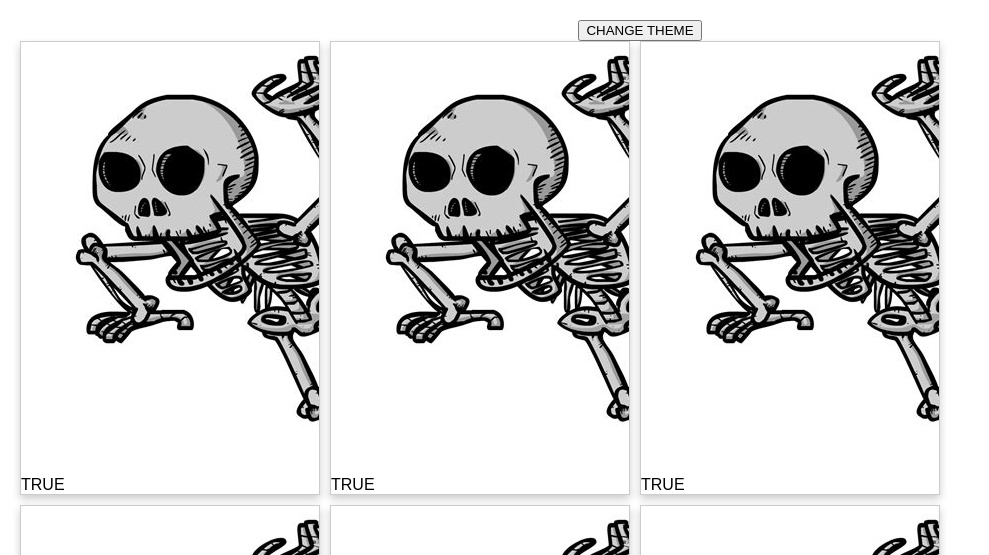
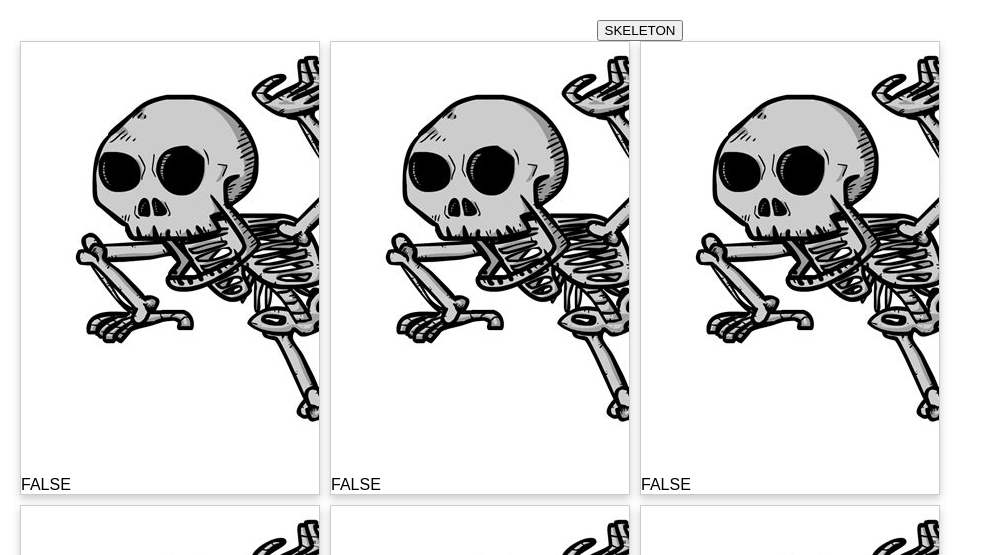
Before and after one commit to JoeFrumenti/ReactCollection, a React (Create React App) app: page /Context in a window 1280 px wide. Shown: the top 555 px of the page, without its empty margins (0-989 px from the left). Built offline with nearby package versions, Linux system fonts and the light colour scheme.

Commit message:
made it all an array, added sun image

```diff
--- a/src/Pages/Drilling.js
+++ b/src/Pages/Drilling.js
@@ -1,22 +1,24 @@
 import React, {useState, useContext} from 'react';
 
 import '../App.css';
-import skeletonImage from '../images/skeleton.jpg'
+import skeletonImage from '../images/skeleton.jpg';
+import sunImage from '../images/sun.jpg';
 
 let context = React.createContext(null);
 function Parent() {
-  const [fName, setfName] = useState(true);
+  const [fName, setfName] = useState(Array(6).fill(false));
 
 
-  function setAllCards()
+  function setAllCardsSkeleton()
   {
-    setfName(!fName);
+    let tempNames = Array(6).fill(true);
+    setfName(tempNames);
   }
 
 
   return (
     <context.Provider value={{ fName }}>
-        <button onClick={setAllCards}> CHANGE THEME </button>
+        <button onClick={setAllCardsSkeleton}>SKELETON</button>
         <CardCollection />
     </context.Provider>
   );
@@ -25,18 +27,22 @@ function Parent() {
 function CardCollection(){
   const cards = [];
 
-  for(let i = 0; i < 3; i++)
+  for(let i = 0; i < 6; i++)
   {
-    cards.push(<Card key = {i} />);
+    cards.push(<Card key = {i} index = {i}/>);
   }
 
-  return(<><div className = "Card-container"> {cards} </div> <div className = "Card-container"> {cards} </div> </>);
+  return(<>
+           <div className = "Card-container"> {cards.slice(0,3)} </div>
+           <div className = "Card-container"> {cards.slice(3)} </div>
+         </>);
 }
 
-function Card() {
+function Card({index}) {
   const { fName } = useContext(context);
   let text;
-  if(fName)
+
+  if(fName[index])
     text = "TRUE";
   else
     text = "FALSE";
```
Also changed, not shown: src/images/sun.jpg (added).
